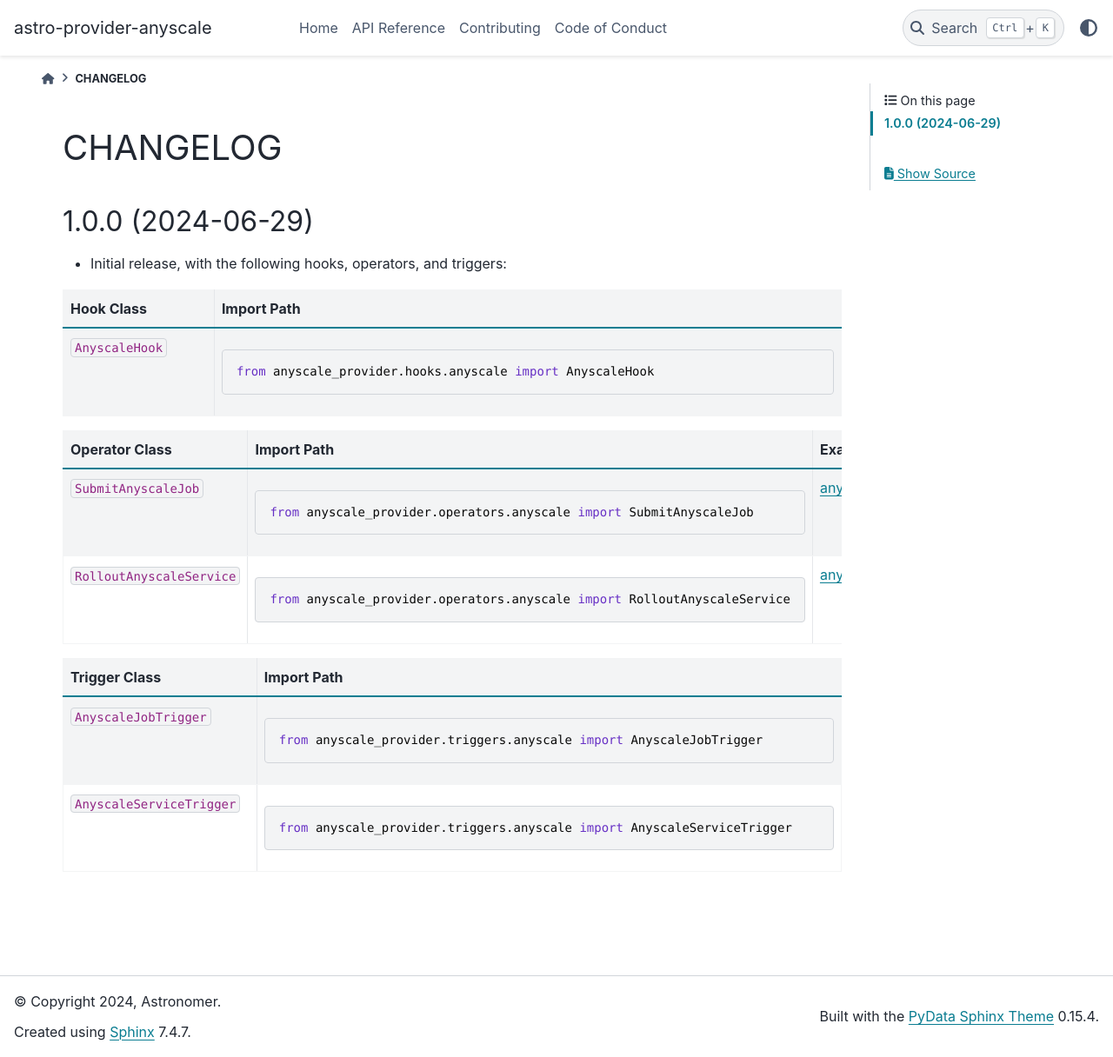
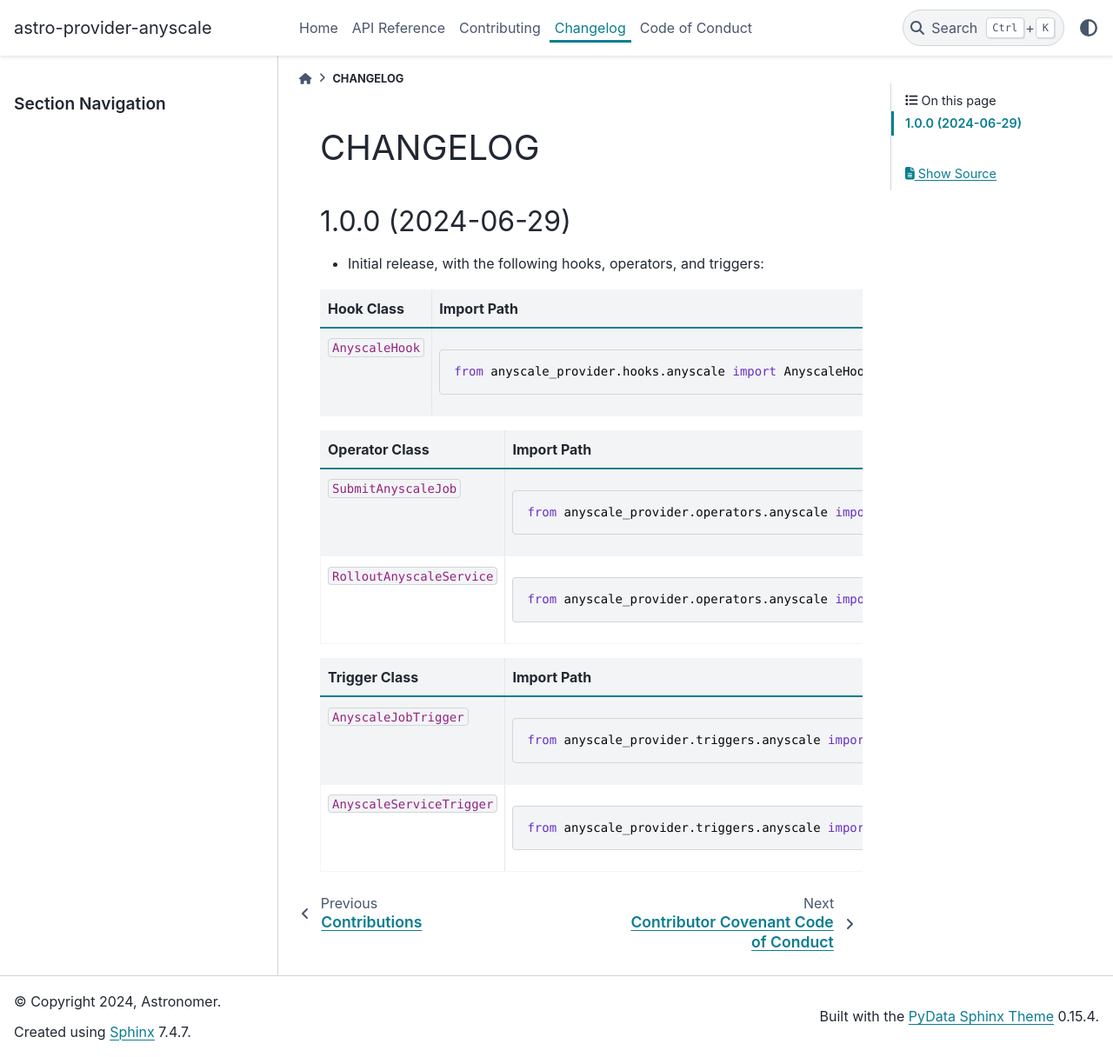
Before and after one commit to astronomer/astro-provider-anyscale, a Sphinx documentation site: the page built from docs/CHANGELOG.rst, in a window 1280 px wide and 1216 px high. Shown: the whole window at 87% size. Built offline with Sphinx 7.4.7 and the PyData theme 0.15.4, drawn with Linux system fonts in a browser that asks for light colours.

```diff
--- a/docs/index.rst
+++ b/docs/index.rst
@@ -8,6 +8,7 @@ Welcome to astro-provider-anyscale's documentation!
    Home <self>
    API Reference <api/anyscale_provider>
    Contributing <CONTRIBUTING>
+   Changelog <CHANGELOG>
    Code of Conduct <CODE_OF_CONDUCT>
 
 This repository provides a set of tools for integrating Anyscale with Apache Airflow, enabling the orchestration of Anyscale jobs and services within Airflow workflows. It includes a custom hook, two operators, and two triggers specifically designed for managing and monitoring Anyscale jobs and services.
```
Also changed, not shown: README.md (+1 -1 lines).
